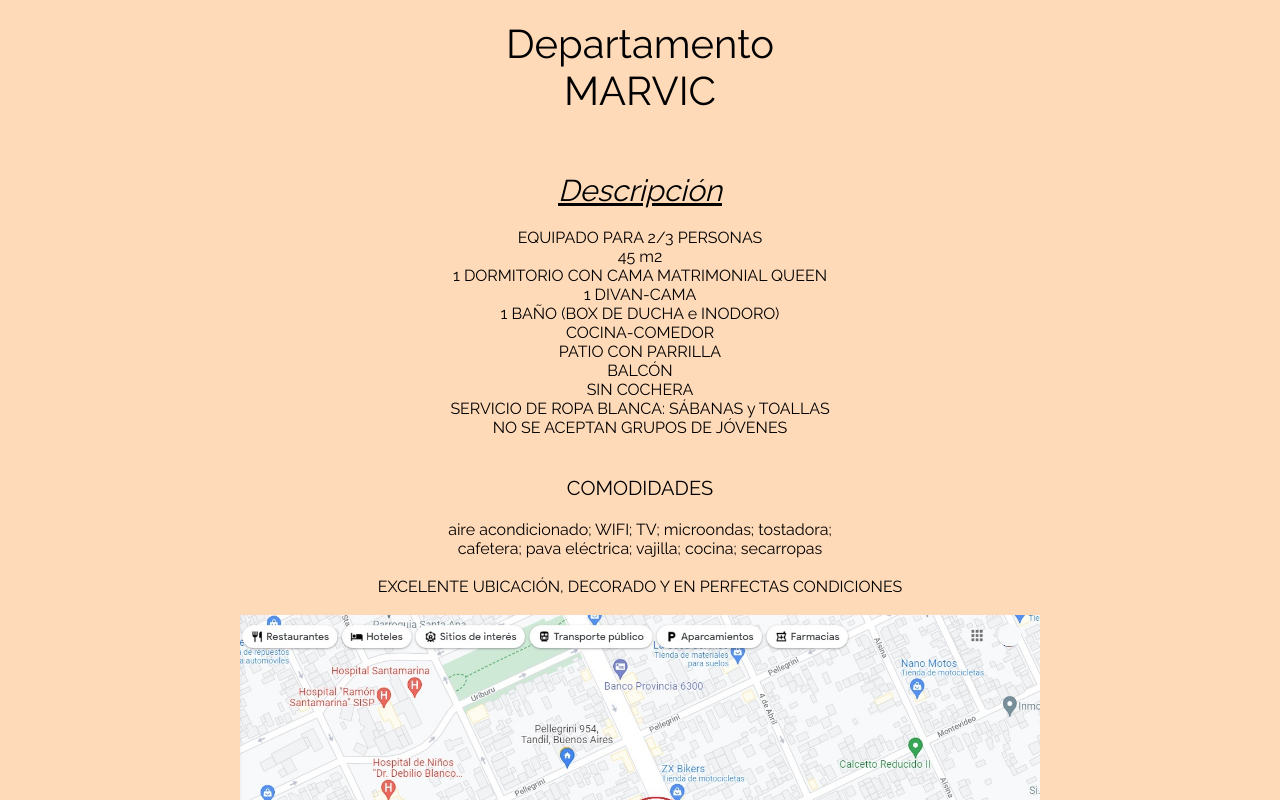
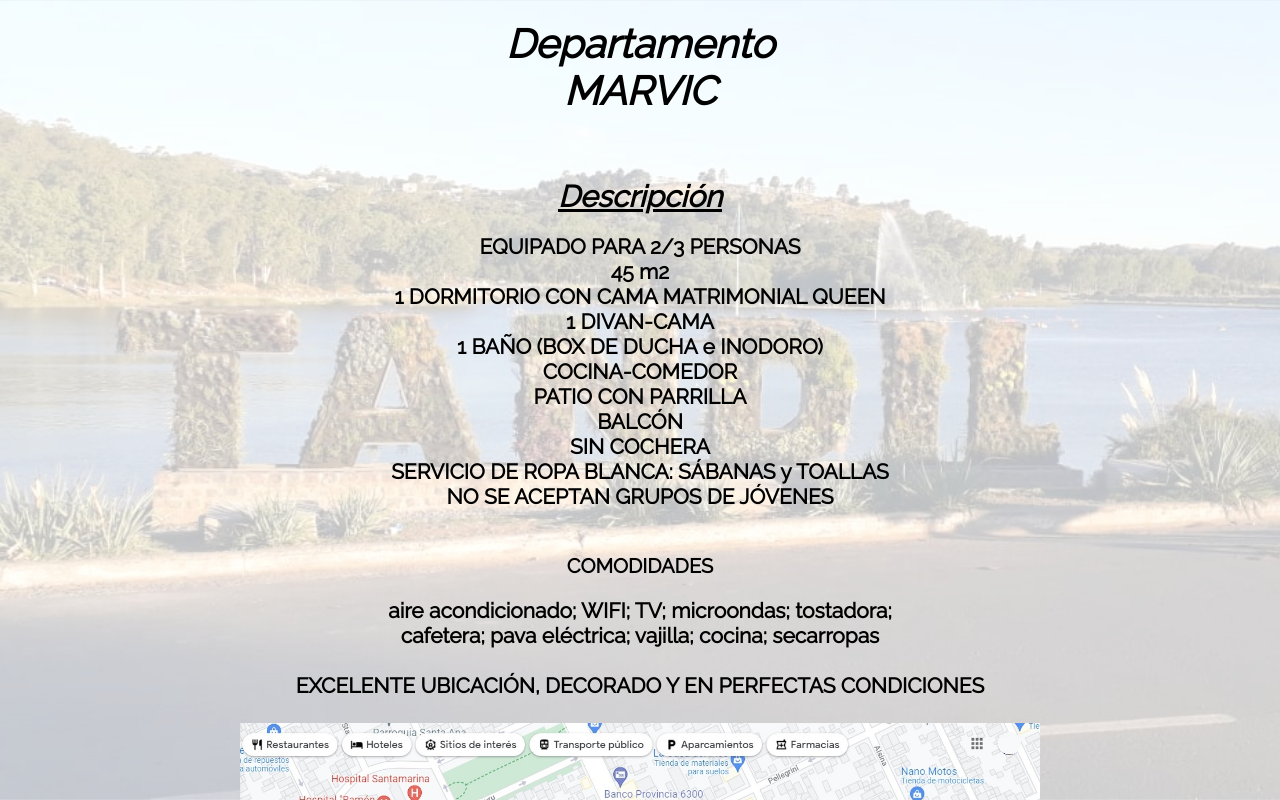
Before and after one commit to agusmelzi/deptoMARVIC, a plain HTML site: page index.html in a window 1280 px wide. Shown: the top 800 px of the page. Drawn offline with Linux system fonts and the light colour scheme.

Commit message:
fondo trasparente

```diff
--- a/style.css
+++ b/style.css
@@ -6,25 +6,32 @@
 
 body{
     font-family: 'Raleway', sans-serif;
-    background-color: peachpuff;
+    font-weight: bolder;
+    font-size: 21px;
+    background-image: url(tandiltransp.png);
+    /* https://1.bp.blogspot.com/-a0Sr-1mOi_I/YA6kR3xkTrI/AAAAAAAAgP4/filI3_0ZwRoMzV-xVckrY8YrijJO7191QCLcBGAsYHQ/s947/IMG-20210124-WA0002%257E2.jpg*/
+    background-attachment: fixed;
+    background-size: cover;
+    background-repeat: no-repeat;
 }
 
 h1{
-    font-weight: 400;
+    font-weight: bolder;
     text-align: center;
     padding: 20px 0;
     font-size: 40px;
+    font-style: oblique;
 }
 
 h2{
-    font-weight: 400;
+    font-weight: bold;
     text-align: center;
     padding: 20px 0;
     font-size: 30px;
 }
 
 h3{
-    font-weight: 400;
+    font-weight: bold;
     text-align: center;
     padding: 20px 0;
     font-size: 20px;
```
Also changed, not shown: tandil.jpg (added), tandiltransp.png (added).
